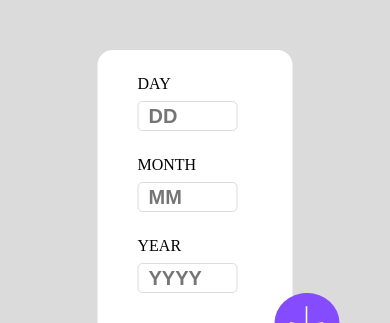
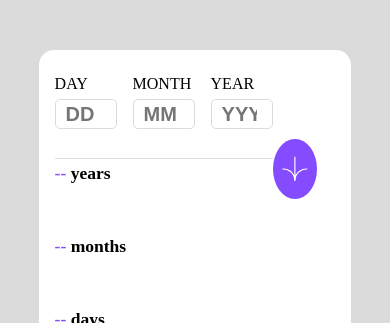
Before and after one commit to GuilhermeHenrii/Desafio_frontendMentor_appCalculaIdade, a website built with webpack: page public/index.html in a window 390 px wide. Shown: the part 172-495 px from the top of the page. Built offline with nearby package versions, Linux system fonts and the light colour scheme.

Commit message:
responsive-css

```diff
--- a/public/assets/js/bundle.js
+++ b/public/assets/js/bundle.js
@@ -164,6 +164,7 @@ function generatesError(field, text) {
   var div = document.createElement('div');
   div.classList.add('error-text');
   div.innerHTML = text;
+  field.classList.add('error-inputs');
   field.insertAdjacentElement('afterend', div);
 }
 
@@ -302,7 +303,7 @@ var year = document.querySelector('#year');
 
 document.addEventListener('click', function (e) {
   var el = e.target;
-  if (el.classList.contains('arrow')) {
+  if (el.classList.contains('arrow') || el.classList.contains('arrow-image')) {
     (0,_modules_validatesDate__WEBPACK_IMPORTED_MODULE_0__.validateAge)(year.value, month.value, day.value);
   }
 });
--- a/public/index.html
+++ b/public/index.html
@@ -11,25 +11,26 @@
     <main class="card">
         <form class="form">
             <div class="label-group-one">
-                <label for="day">DAY</label>
+                <label for="day">DAY</label><br>
                 <input type="number" id="day" class="inputs" placeholder="DD" autocomplete="off">
             </div>
 
             <div class="label-group-two">
-                <label for="month">MONTH</label>
+                <label for="month">MONTH</label><br>
                 <input type="number" id="month" class="inputs" placeholder="MM" autocomplete="off">
             </div>
 
             <div class="label-group-thre">
-                <label for="year">YEAR</label>
+                <label for="year">YEAR</label><br>
                 <input type="number" id="year" class="inputs" placeholder="YYYY" autocomplete="off">
             </div>
         </form>
-        <div class="error-text"></div>
-        <div class="line"></div>
-        <div class="arrow btn-div">
-            <img src="../src/assets/img/icon-arrow.svg" alt="arrow" class="arrow-image arrow">
-        </div>
+
+            <div class="line"></div>
+
+            <div class="arrow">
+                <img src="../src/assets/img/icon-arrow.svg" alt="arrow" class="arrow-image">
+            </div>
 
         <section class="age-result">
             <h1 class="dynamic-text">
--- a/src/assets/css/style.css
+++ b/src/assets/css/style.css
@@ -24,7 +24,7 @@ body, html{
 
 .card{
     background-color: var(--White);
-    width: 50%;
+    width: 45%;
     height: clamp(200px, 65%, 400px);
     position: relative;
     top: 50%;
@@ -35,35 +35,40 @@ body, html{
 }
 
 
+@media (max-width: 450px ) {
+    .card{
+        width: 80%;
+    }
+}
+
+
 .form{
     display: flex;
     flex-direction: row;
     justify-content: start;
-    /* background-color: red; */
     flex-wrap: wrap;
+    margin-bottom: 10px;
 }
 
 .label-group-one, .label-group-two, .label-group-thre{
-    display: flex;
-    flex-direction: column;
+    display: block;
     margin-top: 25px;
-    margin-left: 40px;
-    /* background-color: blue; */
+    margin-left: 5%;
+    width: 20%;
 }
 
 .inputs{
-    width: 100px;
+    width: 100%;
     height: 30px;
     border-radius: 5px;
     border-color: var(--Light-grey);
     border-style: solid;
     border-width: 0.5px;
     outline: none;
-    margin-top: 8px;
+    margin-top: 6px;
     font-size: 20px;
     font-weight: 600;
     padding-left: 10px;
-    /* background-color: green; */
 }
 
 .inputs:focus{
@@ -75,16 +80,16 @@ body, html{
     background-color: var(--Light-grey);
     width: 70%;
     height: 1px;
-    margin-top: 30px;
-    margin-left: 40px;
+    margin-top: 6%;
+    margin-left: 5%;
 }
 
 .arrow{
     display: inline-block;
     background-color: var(--Purple);
     border-radius: 100%;
-    width: 65px;
-    height: 60px;
+    width: 14%;
+    height: 15%;
     position: absolute;
     cursor: pointer;
 }
@@ -94,39 +99,37 @@ body, html{
     top: 50%;
     left: 50%;
     transform: translate(-50%, -50%);
-    width: 35px;
+    width: 60%;
+
 }
 
 .age-result{
-    /* background-color: red; */
     display: flex;
     flex-direction: column;
     align-items: start;
-    margin-left: 40px;
-    font-size: 3em;
+    margin-left: 5%;
+    font-size: 3vw;
+    width: 90%;
+    height: 55%;
+    overflow: hidden;
 }
 
-.dynamic-numbers /*, .dynamic-text*/{
-    opacity: 1;
-    transition: opacity 1s ease-in-out;
-    color: var(--Purple);
+
+.dynamic-text{
+    width: 100%;
+    height: 100%;
 }
 
 .result-color{
     color: var(--Purple);
-    opacity: 1;
 }
 
-/* .result-text-color{
-    opacity: 1;
-} */
-
-.error-empty{
+.error-inputs{
     border-color: var(--Light-red);
-    font-style: var(--Light-red);
 }
 
 .error-text{
-    color: red;
+    color: rgb(211, 52, 52);
     font-size: 15px;
+
 }
--- a/src/main.js
+++ b/src/main.js
@@ -7,7 +7,7 @@ const year = document.querySelector('#year');
 
 document.addEventListener('click', (e) => {
     const el = e.target;
-    if(el.classList.contains('arrow')){
+    if(el.classList.contains('arrow') || el.classList.contains('arrow-image')){
         validateAge(year.value, month.value , day.value);
     }
 });
--- a/src/modules/handleErros.js
+++ b/src/modules/handleErros.js
@@ -71,5 +71,6 @@ export function generatesError(field, text) {
     const div = document.createElement('div');
     div.classList.add('error-text');
     div.innerHTML = text;
+    field.classList.add('error-inputs');
     field.insertAdjacentElement('afterend', div);
 }
```
Also changed, not shown: 1 other file.
